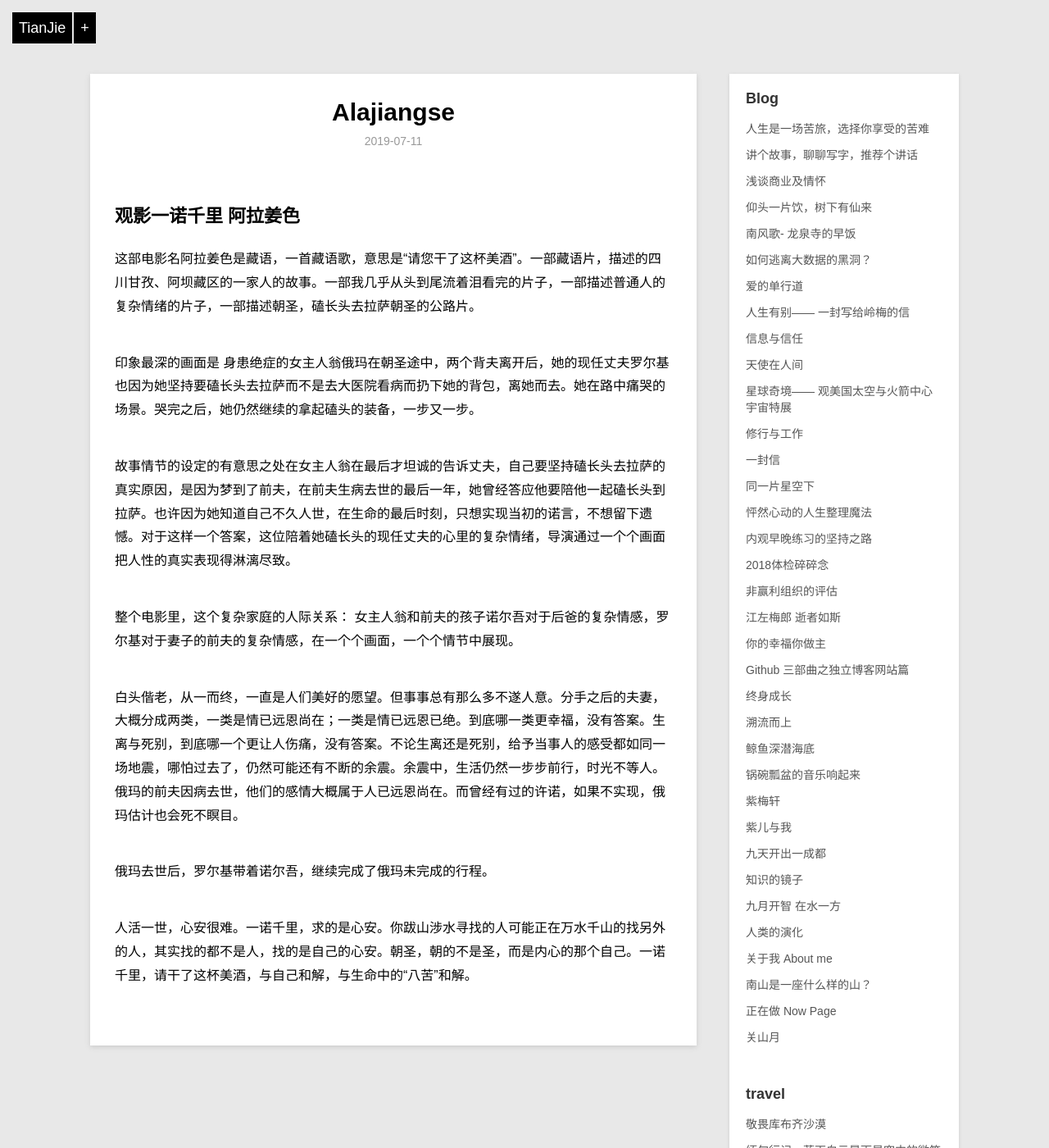
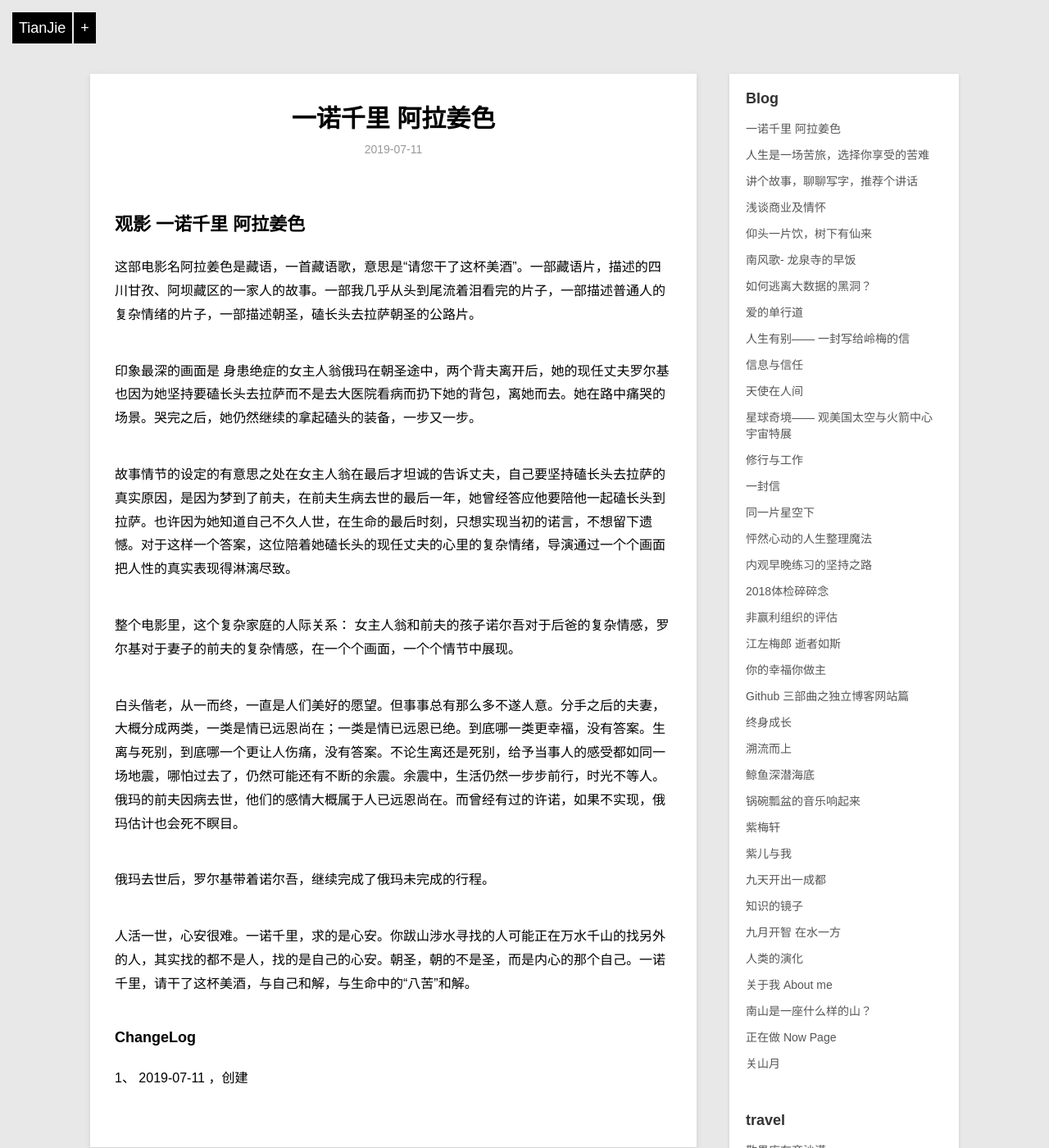
Before and after one commit to violettianjie/violettianjie.github.io, a Jekyll site: the page built from _posts/blog/2019-07-11-alajiangse.md, in a window 1280 px wide and 1400 px high. Shown: the whole window at 82% size. Built offline with Jekyll 4.4.1, drawn with Linux system fonts in a browser that asks for light colours; our own code applies the rules of GitHub Pages for plain Markdown files.

Commit message:
Update 2019-07-11-alajiangse.md

```diff
--- a/_posts/blog/2019-07-11-alajiangse.md
+++ b/_posts/blog/2019-07-11-alajiangse.md
@@ -1,6 +1,12 @@
+---
+layout: post
+title: "一诺千里 阿拉姜色"
+description: "观影 一诺千里 阿拉姜色"
+category: blog
+---
 
 
-## 观影一诺千里 阿拉姜色
+## 观影 一诺千里 阿拉姜色
 
 这部电影名阿拉姜色是藏语，一首藏语歌，意思是“请您干了这杯美酒”。一部藏语片，描述的四川甘孜、阿坝藏区的一家人的故事。一部我几乎从头到尾流着泪看完的片子，一部描述普通人的复杂情绪的片子，一部描述朝圣，磕长头去拉萨朝圣的公路片。
 
@@ -16,3 +22,6 @@
 俄玛去世后，罗尔基带着诺尔吾，继续完成了俄玛未完成的行程。
 
 人活一世，心安很难。一诺千里，求的是心安。你跋山涉水寻找的人可能正在万水千山的找另外的人，其实找的都不是人，找的是自己的心安。朝圣，朝的不是圣，而是内心的那个自己。一诺千里，请干了这杯美酒，与自己和解，与生命中的“八苦”和解。
+
+### ChangeLog
+1、 2019-07-11 ，创建
```
